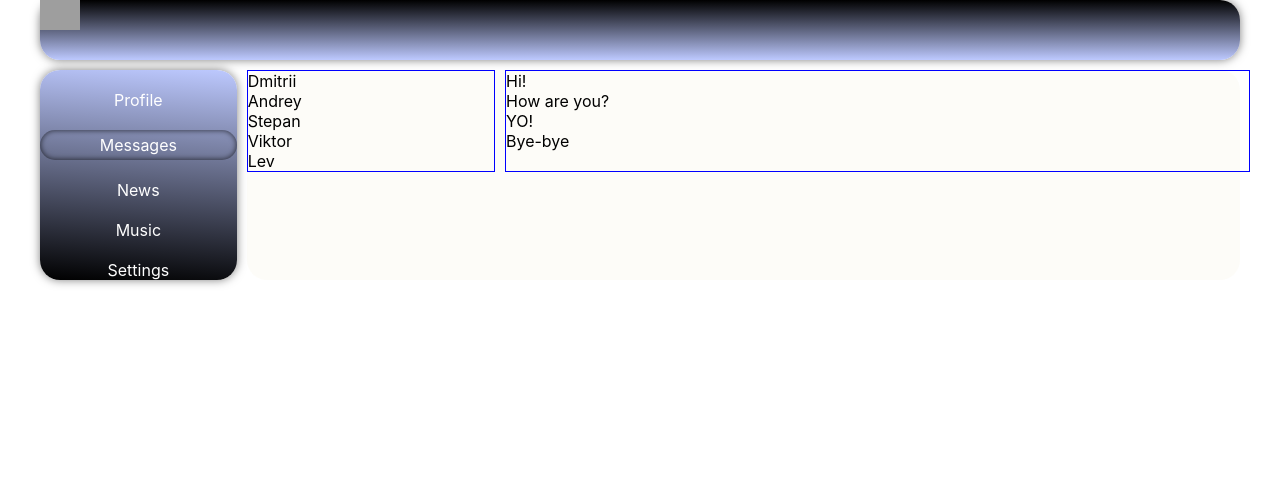
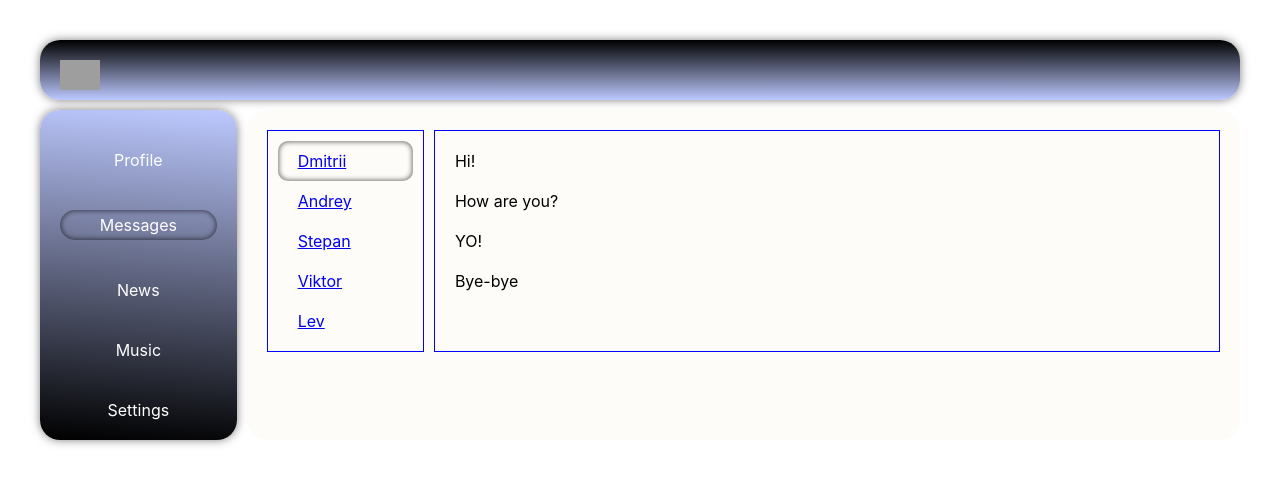
Before and after one commit to StorchAndrii/socialNetworcing_app, a React (Create React App) app: page /dialogs in a window 1280 px wide. Shown: the top 484 px of the page. Built offline with nearby package versions, Linux system fonts and the light colour scheme; grey boxes are pictures that could not be loaded.

Commit message:
DialogPages

```diff
--- a/src/App.jsx
+++ b/src/App.jsx
@@ -17,11 +17,11 @@ function App() {
         <Navbar />
         <div className="app-wrapper-content">
           <Routes>
-            <Route path="/profile/" element={<Profile />} />
-            <Route path="/dialogs/" element={<Dialogs />} />
-            <Route path="/news/" element={<News />} />
-            <Route path="/music/" element={<Music />} />
-            <Route path="/settings/" element={<Settings />} />
+            <Route exact path="/profile/" element={<Profile />} />
+            <Route exact path="/dialogs/" element={<Dialogs />} />
+            <Route exact path="/news/" element={<News />} />
+            <Route exact path="/music/" element={<Music />} />
+            <Route exact path="/settings/" element={<Settings />} />
           </Routes>
         </div>
       </div>
--- a/src/components/Dialogs/Dialogs.jsx
+++ b/src/components/Dialogs/Dialogs.jsx
@@ -1,15 +1,52 @@
 import React from "react";
+import { NavLink } from "react-router-dom";
 import s from "./Dialogs.module.css";
+import { BrowserRouter, Route, Routes } from "react-router-dom";
 
 const Dialogs = () => {
   return (
     <div className={s.dialogs}>
       <div className={s.dialogsItems}>
-        <div className={s.dialog}>Dmitrii</div>
-        <div className={s.dialog}>Andrey</div>
-        <div className={s.dialog}>Stepan</div>
-        <div className={s.dialog}>Viktor</div>
-        <div className={s.dialog}>Lev</div>
+        <div className={`${s["dialog"]} ${s["active"]}`}>
+          <NavLink
+            to="/dialogs/1"
+            // className={(navData) => (navData.isActive ? s.activeLink : "")}
+          >
+            Dmitrii
+          </NavLink>
+        </div>
+        <div className={s.dialog}>
+          <NavLink
+            to="/dialogs/2"
+            // className={(navData) => (navData.isActive ? s.activeLink : "")}
+          >
+            Andrey
+          </NavLink>
+        </div>
+        <div className={s.dialog}>
+          <NavLink
+            to="/dialogs/3"
+            // className={(navData) => (navData.isActive ? s.activeLink : "")}
+          >
+            Stepan
+          </NavLink>
+        </div>
+        <div className={s.dialog}>
+          <NavLink
+            to="/dialogs/4"
+            // className={(navData) => (navData.isActive ? s.activeLink : "")}
+          >
+            Viktor
+          </NavLink>
+        </div>
+        <div className={s.dialog}>
+          <NavLink
+            to="/dialogs/5"
+            // className={(navData) => (navData.isActive ? s.activeLink : "")}
+          >
+            Lev
+          </NavLink>
+        </div>
       </div>
       <div className={s.messages}>
         <div className={s.message}>Hi!</div>
--- a/src/components/Dialogs/Dialogs.module.css
+++ b/src/components/Dialogs/Dialogs.module.css
@@ -1,23 +1,28 @@
+*{
+padding: 10px;
+}
+
 .dialogs {
   display: grid;
-
-  grid-template-areas: "dialog message";
-  grid-template-columns: 25% 75%;
+  grid-template-columns: 2fr 10fr;
   grid-gap: 10px;
 }
 
 .dialogsItems {
-  grid-area: dialog;
   border: 1px solid blue;
 }
 
-.dialog {
+
+.dialogsItems .dialog{
 }
 
+.dialogsItems .active{
+  box-shadow: inset 0px 0px 5px 1px rgb(0 0 0 / 55%);
+  border-radius: 10px;
+
+  }
+
+
 .messages {
-  grid-area: message;
   border: 1px solid blue;
 }
-
-.message {
-}
```
Also changed, not shown: src/components/Dialogs/messages/Messages.jsx (added, +15 -0 lines), src/components/Dialogs/messages/Messages.modules.css (added).
